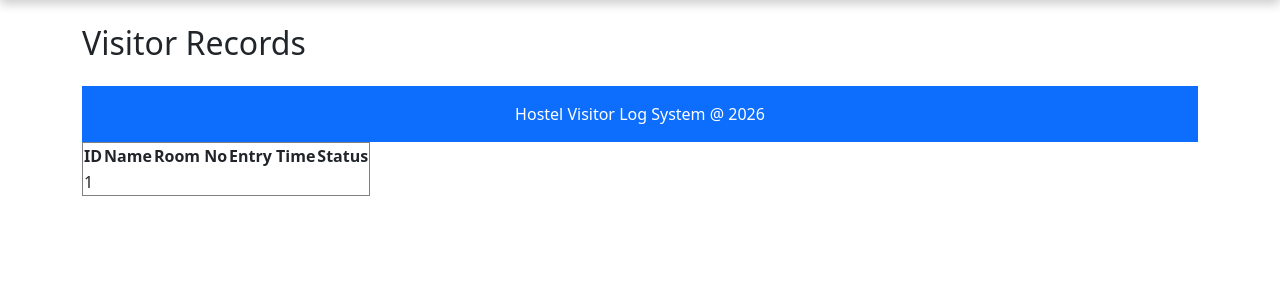
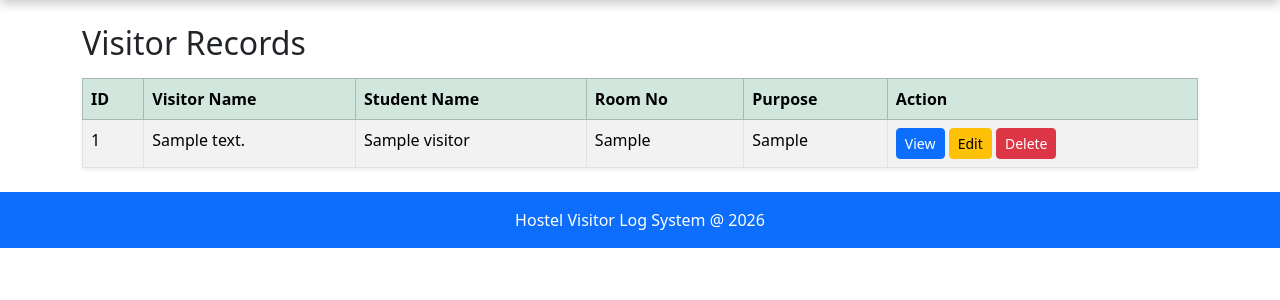
Before and after one commit to biradarvaishnavi444-png/python-training, a Flask app: page /records in a window 1280 px wide. Shown: the part 64-364 px from the top of the page. Run offline with Flask 3, Linux system fonts and the light colour scheme; tables that the repository leaves empty hold one stand-in row (values such as "Sample post").

Commit message:
Refactor visitor records table for improved layout and styling

```diff
--- a/templates/records.html
+++ b/templates/records.html
@@ -1,27 +1,54 @@
-{% extends 'base.html' %}
+{% extends "base.html" %}
+
+{% block title %}Records{% endblock %}
 
 {% block content %}
 
-<h2>Visitor Records</h2>
+<h2 class="mb-3">Visitor Records</h2>
 
-<table border="1">
+<table class="table table-bordered table-striped table-hover shadow-sm">
+
+    <thead class="table table-success table-striped">
+        <tr>
+            <th>ID</th>
+            <th>Visitor Name </th>
+            <th>Student Name </th>
+            <th>Room No </th>
+            <th>Purpose</th>
+            <th>Action</th>
+        </tr>
+    </thead>
+
+    <tbody>
+
+    {% for visitor in visitors %}
+
     <tr>
-        <th>ID</th>
-        <th>Name</th>
-        <th>Room No</th>
-        <th>Entry Time</th>
-        <th>Status</th>
+        <td>{{ visitor.id }}</td>
+        <td>{{ visitor.visitor_name }}</td>
+        <td>{{ visitor.student_name }}</td>
+        <td>{{ visitor.room_no }}</td>
+        <td>{{ visitor.purpose }}</td>
+        <td>
+            <a href="/view/{{ visitor.id }}"
+               class="btn btn-sm btn-primary">
+                View
+             </a>
+             <a href="/edit_visitor/{{ visitor.id }}"
+               class="btn btn-sm  btn-warning">
+                Edit
+             </a>
+             <a href="/delete/{{ visitor.id }}"
+               class="btn btn-sm btn-danger">
+                Delete
+            </a>
+        </td>
     </tr>
 
-    {% for visitor in visitors %}
-    <tr>
-        <td>{{ visitor.id }}</td>
-        <td>{{ visitor.name }}</td>
-        <td>{{ visitor.room }}</td>
-        <td>{{ visitor.entry }}</td>
-        <td>{{ visitor.status }}</td>
-    </tr>
     {% endfor %}
 
+    </tbody>
+
+</table>
 
 {% endblock %}
```
